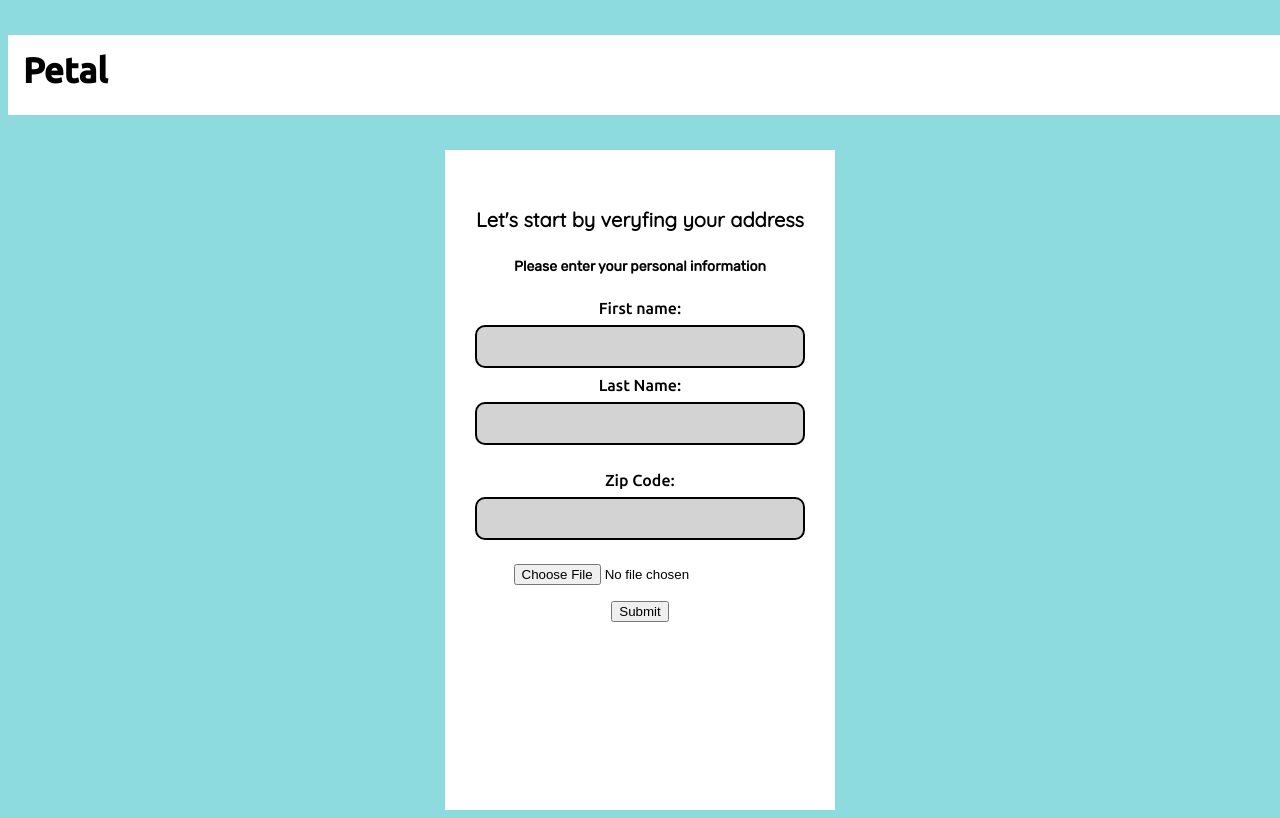
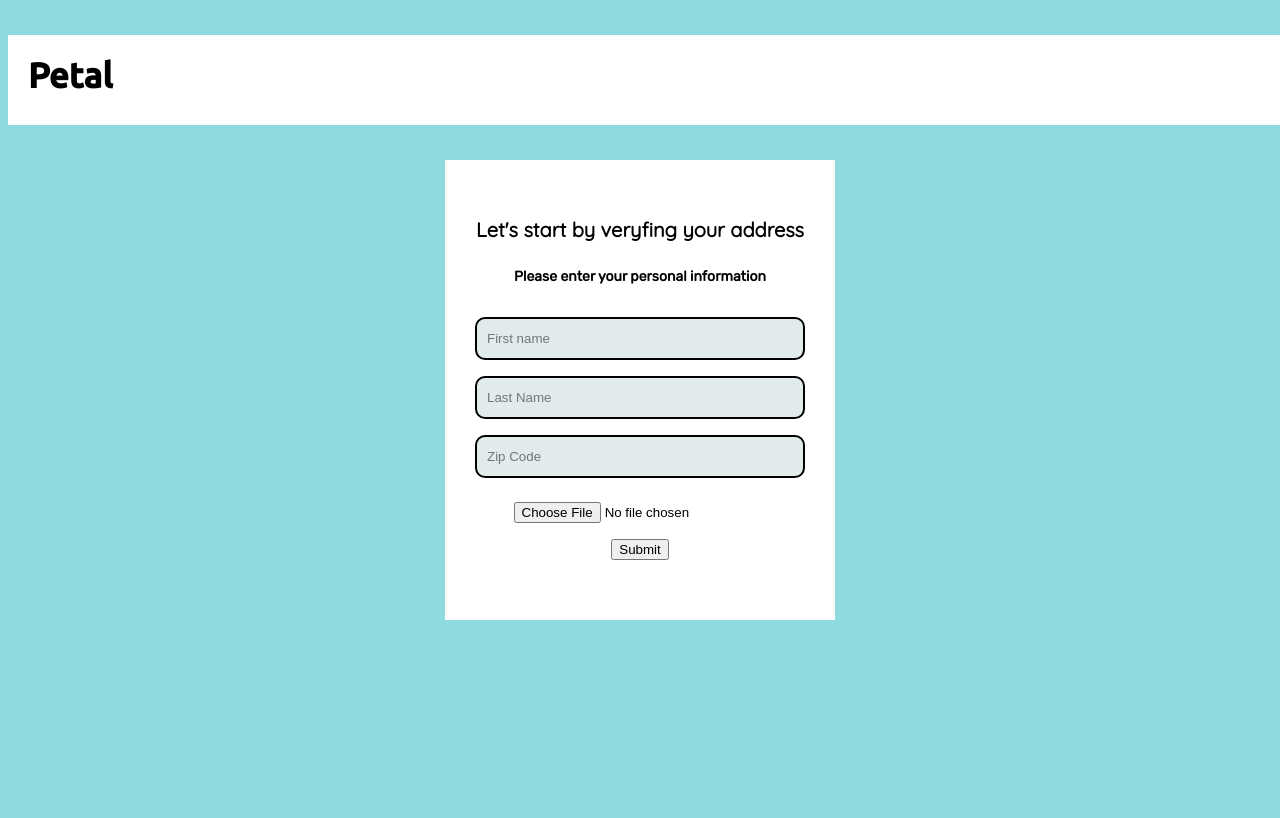
Before and after one commit to salimapetal/petalwinternproject2021, a Flask app: page / in a window 1280 px wide; the page is wider, and only the part inside the window is pictured. After the commit the page ends 620 px from the top of that part, so only its background shows below. Run offline with Flask 2, Linux system fonts and the light colour scheme.

Commit message:
coloredboxhtml

```diff
--- a/templates/index.html
+++ b/templates/index.html
@@ -9,6 +9,7 @@
     <link rel="preconnect" href="https://fonts.gstatic.com">
     <link href="https://fonts.googleapis.com/css2?family=Rubik&display=swap" rel="stylesheet">
     <style>
+
       input[type=text]
       {
       width: 100%;
@@ -17,13 +18,19 @@
       box-sizing: border-box;
       border: 2px solid black;
       border-radius: 10px;
-      background-color: lightgrey;
+      background-color: #E1EBEB ;
       color: white;
+      background-repeat: no-repeat;
+      }
+
+      input[type=text]:focus
+      {
+      background-color: #BFC4C4 ;
       }
       h3
       {
       font-size: 35px;
-      padding: 15px;
+      padding: 20px;
       height: 50px;
       width: 1800px;
       text-align: left;
@@ -43,7 +50,7 @@
       {
         background-color:white;
         padding:30px;
-        height: 600px;
+        height: 400px;
         width: 330px;
         line-height: normal;
       }
@@ -74,12 +81,15 @@
     {% endwith %} -->
 </p>
 <form action="/" method="post" enctype="multipart/form-data">
-    <label for="fname">First name:</label><br>
+  <input type="text" name="fname" placeholder="First name" value="" required><br>
+  <input type="text" name="lname" placeholder="Last Name" value="" required><br>
+  <input type="text" name="zipcode" placeholder="Zip Code" value="" required><br>
+   <!-- <label for="fname">First name:</label><br>
     <input type="text" id="fname" name="fname" value="" required><br>
     <label for="lname">Last Name:</label><br>
     <input type="text" id="lname" name="lname" value="" required><br><br>
     <label for="zipcode">Zip Code:</label><br>
-    <input type="text" id="zipcode" name="zipcode" value="" required><br>
+    <input type="text" id="zipcode" name="zipcode" value="" required><br>-->
     <dl>
       <p>
         <input type="file" name="file" autocomplete="off" required>
```
Also changed, not shown: uploads/utilitybill1.jpg (deleted). Lines whose indentation alone changed are shown as unchanged.
